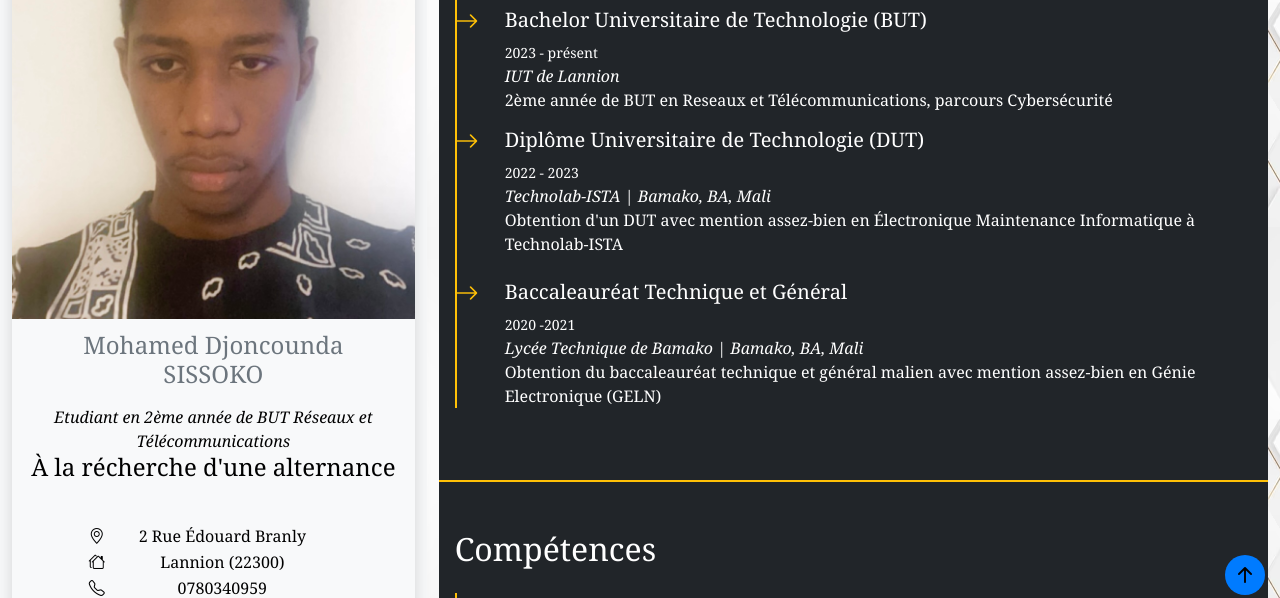
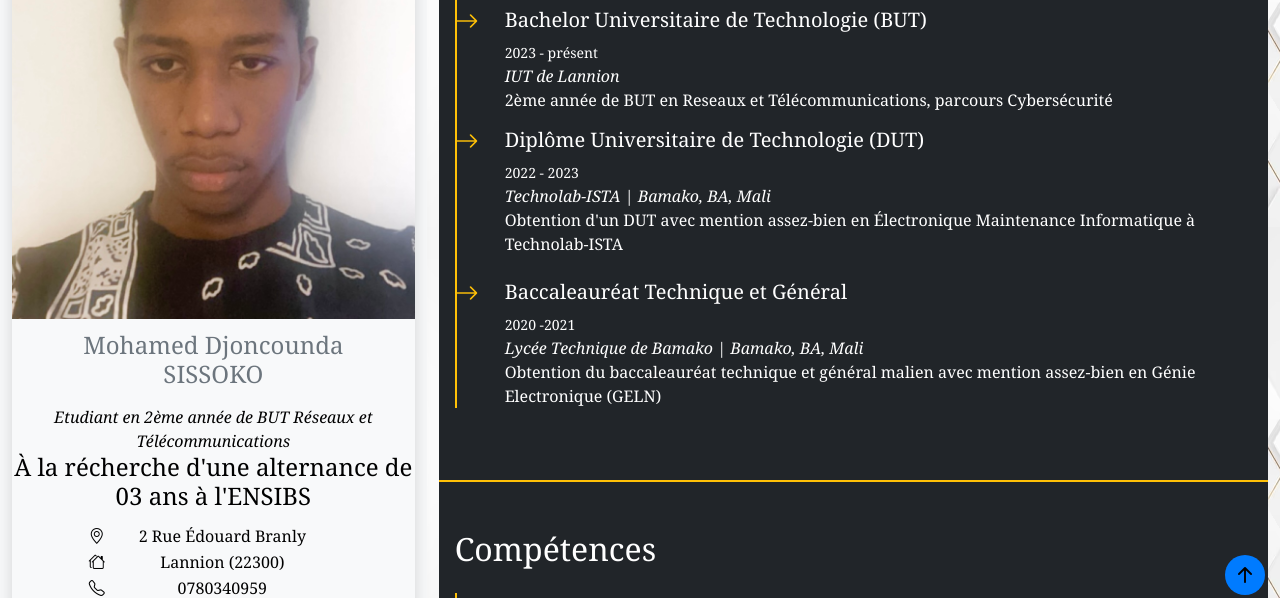
Before and after one commit to MOHAMEDdjoncoundaSissoko/portfolio, a plain HTML site: page index.html in a window 1280 px wide. Shown: the part 190-788 px from the top of the page. Drawn offline with nearby package versions, Linux system fonts and the light colour scheme.

Commit message:
Update index.html

```diff
--- a/index.html
+++ b/index.html
@@ -61,7 +61,7 @@
             </aside>
 
             <aside class="mb-4" style="height: 22px;">
-              <h4 class="typed-text-output d-inline-block">À la récherche d'une alternance</h4>
+              <h4 class="typed-text-output d-inline-block">À la récherche d'une alternance de 03 ans à l'ENSIBS</h4>
              <div class="text-white"></div>
             </aside>
 
```
